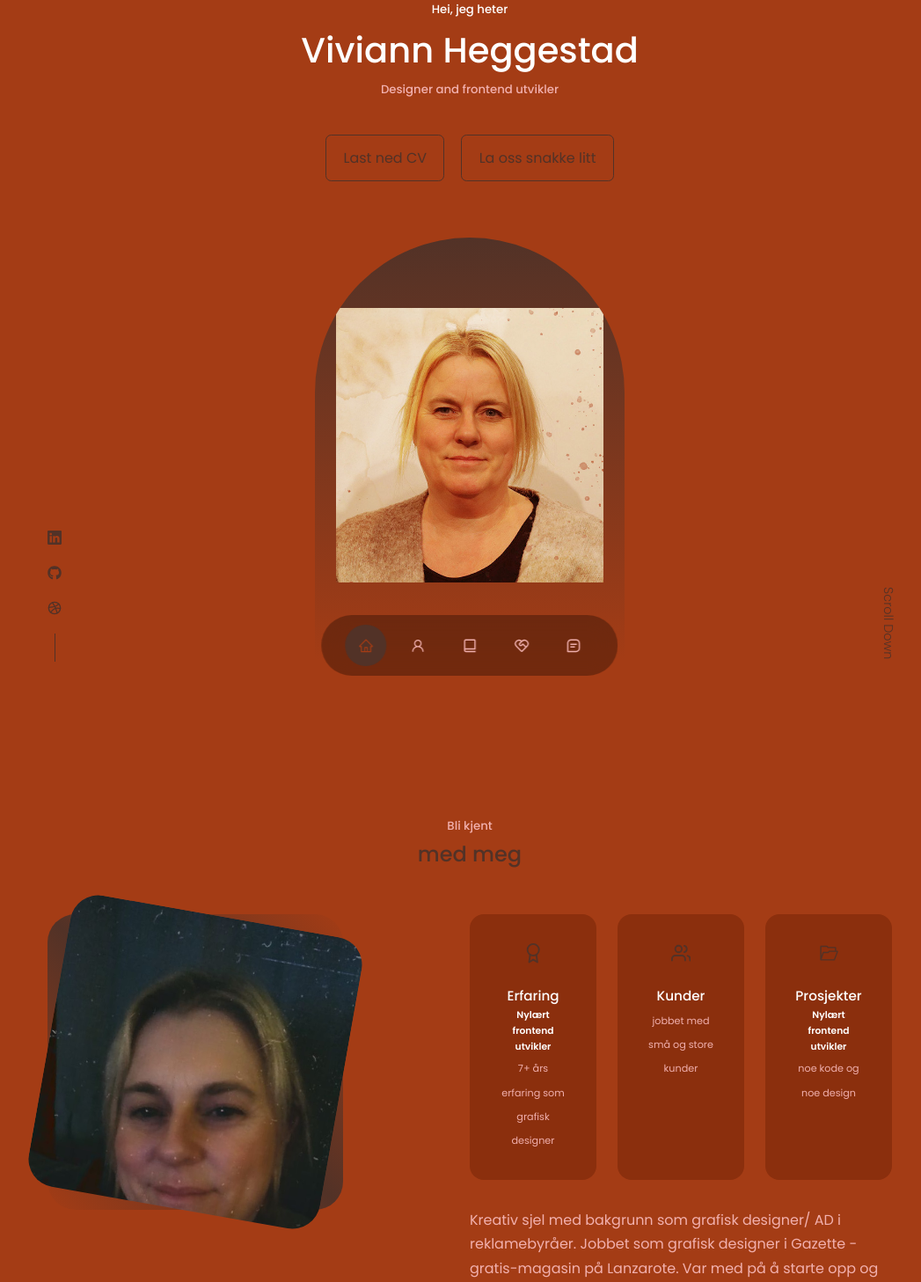
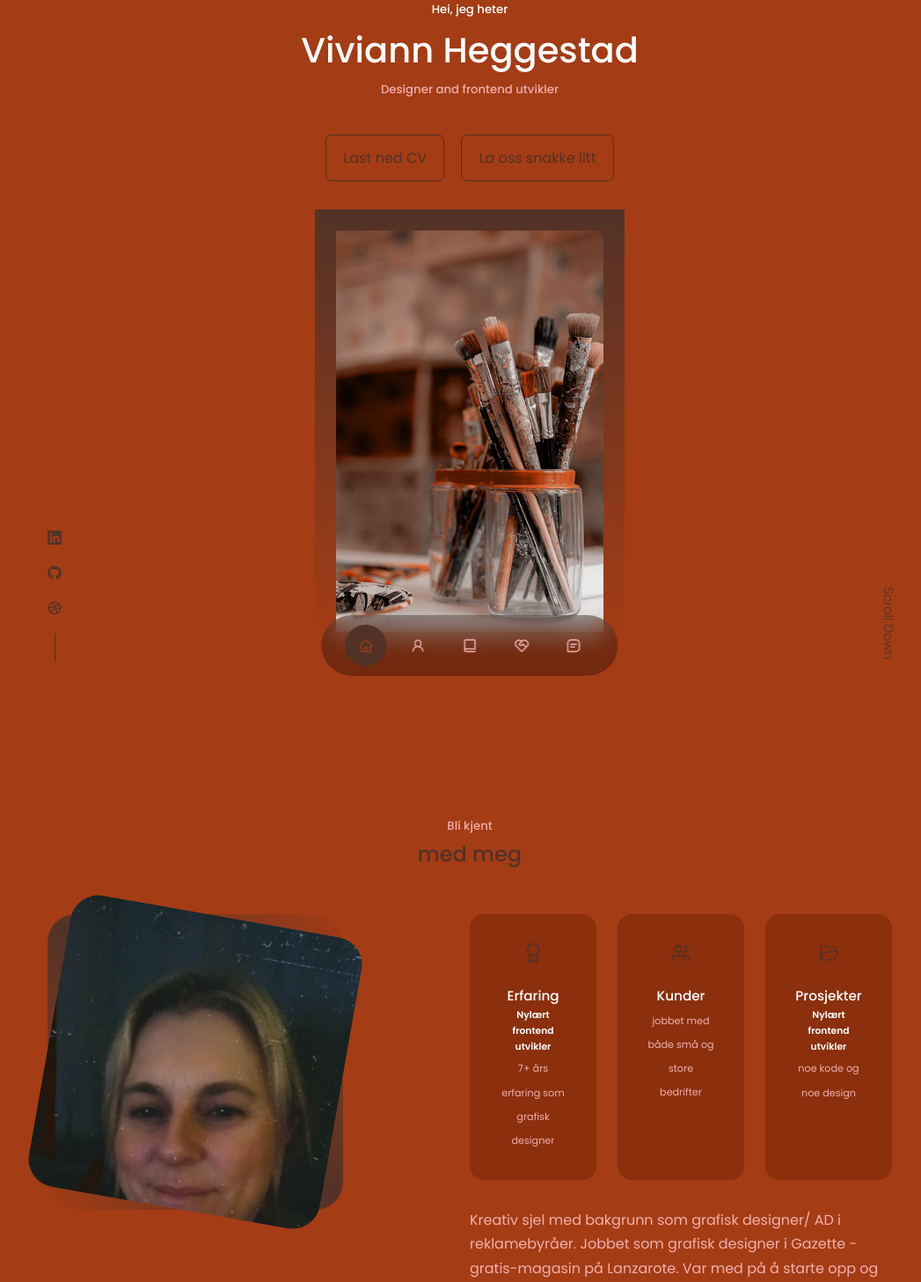
Before and after one commit to Viviann1/praksis-portfolio, a React (Create React App) app: page / in a window 1280 px wide. Shown: the top 1457 px of the page at 88% size, without its empty margins (106-1153 px from the left). Built offline with nearby package versions, Linux system fonts and the light colour scheme.

Commit message:
change photo

```diff
--- a/src/components/about/About.jsx
+++ b/src/components/about/About.jsx
@@ -30,7 +30,7 @@ const About = () => {
             <article className='about__card'>
               <FiUsers className='about__icon' />
               <h5>Kunder</h5>
-              <small>jobbet med små og store kunder</small>
+              <small>jobbet med både små og store bedrifter</small>
             </article>
 
             <article className='about__card'>
--- a/src/components/header/Header.jsx
+++ b/src/components/header/Header.jsx
@@ -1,7 +1,7 @@
 import React from 'react'
 import './header.css'
 import CTA from './CTA'
-import ME from '../../assets/modifiedme.jpg'
+import ME from '../../assets/paint.jpg'
 import HeaderSocials from './HeaderSocials'
 
 const Header = () => {
--- a/src/components/header/header.css
+++ b/src/components/header/header.css
@@ -44,10 +44,9 @@
     position: absolute;
     left: 50%;
     transform: translateX(-50%);
-    margin-top: 4rem;
-    border-radius: 12rem 12rem 0 0;
+    margin-top: 2rem;
     overflow: hidden;
-    padding: 5rem 1.5rem 1.5rem 1.5rem;
+    padding: 1.5rem 1.5rem 1.5rem 1.5rem;
 
 }
 
```
Also changed, not shown: src/assets/paint.jpg (added).
